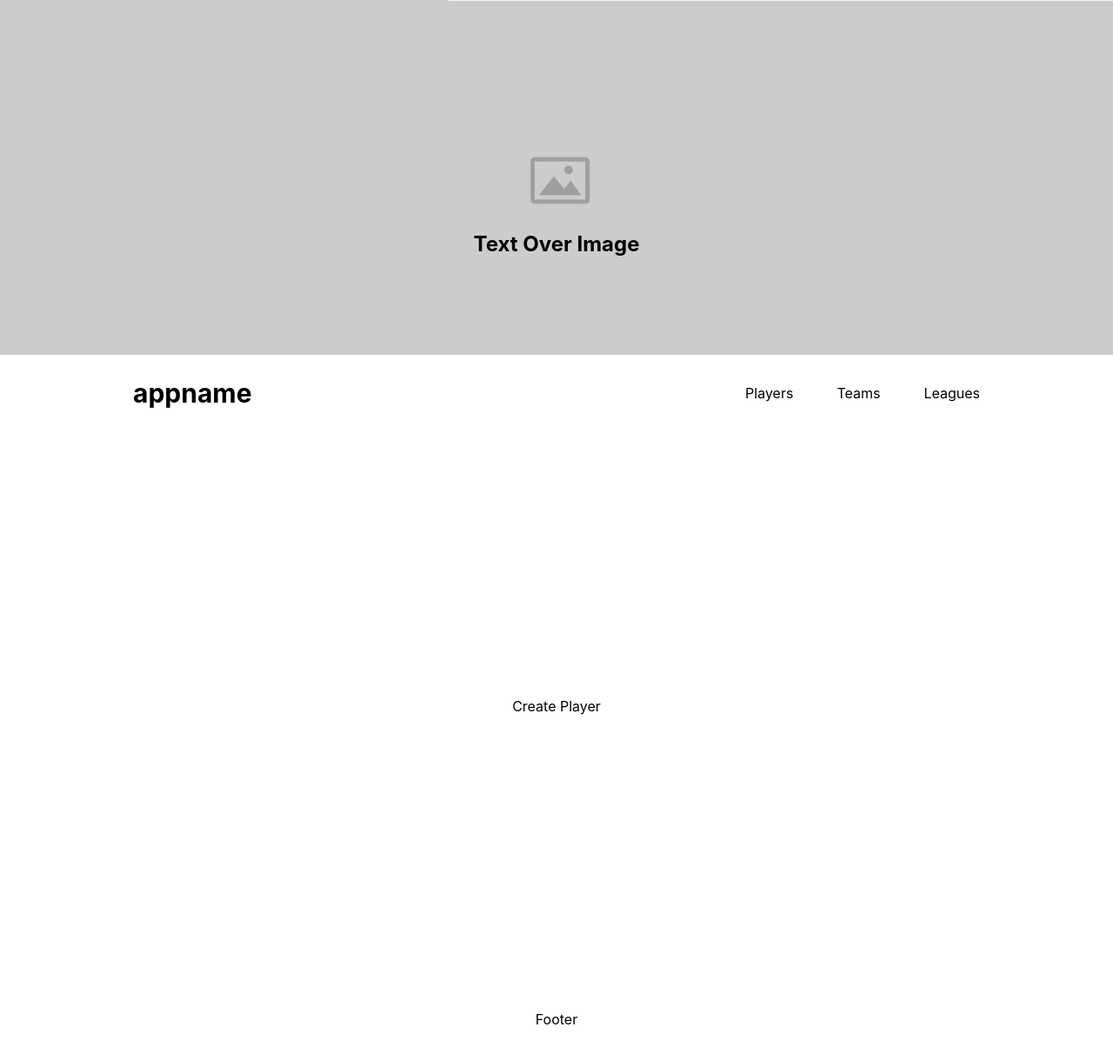
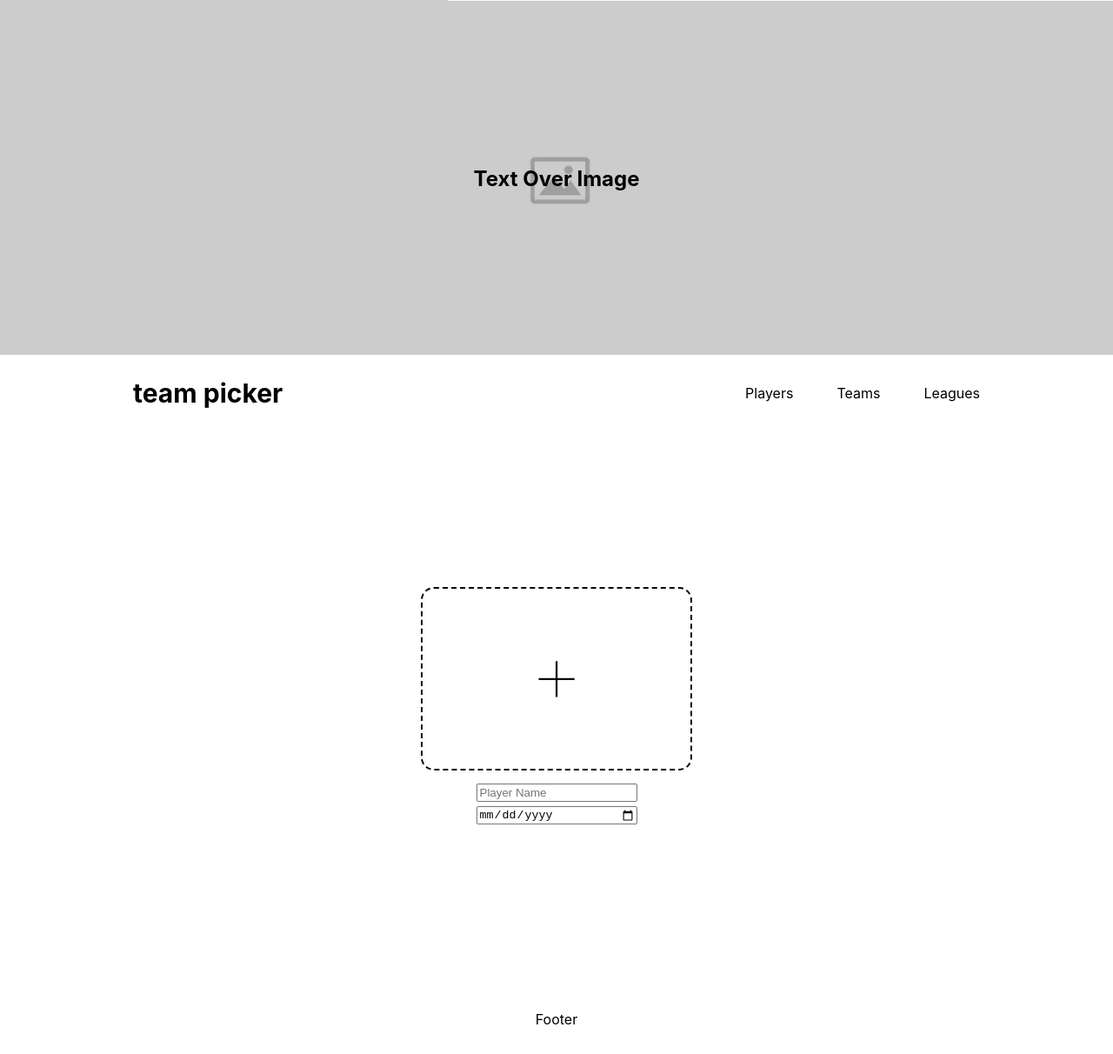
Before and after one commit to torland-klev/team-registration, a React app in the folder frontend/team-registration/: page /create-player in a window 1280 px wide. Shown: the whole page at 87% size. Built offline with nearby package versions, Linux system fonts and the light colour scheme.

Commit message:
Added create player image upload

```diff
--- a/frontend/team-registration/src/components/app/App.js
+++ b/frontend/team-registration/src/components/app/App.js
@@ -1,6 +1,7 @@
 import React, { Component } from 'react';
 import {BrowserRouter, Route, Redirect} from 'react-router-dom';
-import './App.css';
+import './App.css'
+import { APP_NAME } from '../../config';
 import { Banner, Footer } from '../';
 import SiteImage from '../siteimage/SiteImage';
 import { HomeView, PlayersView, CreatePlayerView } from '../../views';
@@ -10,7 +11,7 @@ export default class App extends Component {
     return (
       <div className="Container">
         <SiteImage />
-        <Banner />
+        <Banner text={APP_NAME} buttons={["Players", "Teams", "Leagues"]} onClick={["/players", "/teams", "/leagues"]}/>
         <BrowserRouter>
           <div className="Body">
             <Route exact path='/' component={HomeView} />
--- a/frontend/team-registration/src/components/banner/Banner.js
+++ b/frontend/team-registration/src/components/banner/Banner.js
@@ -8,9 +8,9 @@ export default class Banner extends Component{
   render(){
     return(
       <div className="Banner">
-        <TextButton bold text="appname" onClick={() => (window.location.href = '/players')} style={{fontSize: '30px'}}/>
+        <TextButton bold text={this.props.text} onClick={() => (window.location.href = '/')} style={{fontSize: '30px'}}/>
         {this.props.title}
-        <ButtonContainer />
+        <ButtonContainer buttons={this.props.buttons} onClick={this.props.onClick}/>
       </div>
     );
   }
--- a/frontend/team-registration/src/components/banner/ButtonContainer.js
+++ b/frontend/team-registration/src/components/banner/ButtonContainer.js
@@ -4,12 +4,17 @@ import { TextButton } from '../';
 
 export default class ButtonContainer extends Component {
 
+  constructor(props){
+    super(props);
+    this.buttons = this.props.buttons.map( (text, index) =>
+      <TextButton text={text} onClick={() => (window.location.href = this.props.onClick[index])} key={index}/>
+    );
+  }
+
   render(){
     return(
       <div className="ButtonContainer">
-        <TextButton text="Players" onClick={() => (window.location.href = '/players')}/>
-        <TextButton text="Teams" onClick={() => (window.location.href = '/teams')}/>
-        <TextButton text="Leagues" onClick={() => (window.location.href = '/leagues')}/>
+        {this.buttons}
       </div>
     );
   }
--- a/frontend/team-registration/src/components/siteimage/SiteImage.css
+++ b/frontend/team-registration/src/components/siteimage/SiteImage.css
@@ -1,6 +1,6 @@
 .SiteImage {
-  max-height: 100%;
   width: 100%;
+  position: relative;
 }
 
 .SiteImage img{
@@ -9,14 +9,14 @@
 }
 
 .center-text {
-  position: absolute;
-  width: 100%;
-  height: 70%;
   display: flex;
   align-items: center;
   justify-content: center;
   font-size: 24px;
   font-weight: bold;
+  width: 100%;
+  height: 100%;
+  position: absolute;
   top: 0;
   left: 0;
 }
--- /dev/null
+++ b/frontend/team-registration/src/config/const.js
@@ -0,0 +1 @@
+export const APP_NAME = "team picker";
--- /dev/null
+++ b/frontend/team-registration/src/config/index.js
@@ -0,0 +1 @@
+export * from './const';
--- a/frontend/team-registration/src/views/createplayer/CreatePlayerView.css
+++ b/frontend/team-registration/src/views/createplayer/CreatePlayerView.css
@@ -0,0 +1,47 @@
+.CreatePlayerContainer {
+  width: 100%;
+  height: 100%;
+  display: flex;
+  justify-content: center;
+  align-items: center;
+  flex-direction: column;
+}
+
+.CreatePlayerContainer img {
+  max-width: 30%;
+  max-height: 30%;
+  border: 2px dashed black;
+  border-radius: 15px;
+  cursor: pointer;
+}
+
+.InformationContainer {
+  display: flex;
+  flex-direction: column;
+  margin-top: 10px;
+}
+
+.InformationContainer input {
+  margin-top: 5px;
+}
+
+.UploadImage {
+  width: 30%;
+  height: 30%;
+  border: 2px dashed black;
+  border-radius: 15px;
+  display: flex;
+  align-items: center;
+  justify-content: center;
+  font-size: 100px;
+  font-weight: 1;
+  cursor: pointer;
+  padding-bottom: 15px;
+}
+
+.StatPickerContainer {
+  display: flex;
+  flex-direction: row;
+  justify-content: space-between;
+  align-items: center;
+}
--- a/frontend/team-registration/src/views/createplayer/CreatePlayerView.js
+++ b/frontend/team-registration/src/views/createplayer/CreatePlayerView.js
@@ -6,12 +6,57 @@ export default class CreatePlayerView extends Component {
     super(props);
     this.state = {
       title: "Create Player",
+      selectedFile: null,
     };
   }
 
+  onChangeHandler = (event) => {
+    const file = event.target.files[0];
+    this.setState({
+      selectedFile: file,
+    })
+  }
+
+  buildFileSelector(){
+    const fileSelector = document.createElement('input');
+    fileSelector.setAttribute('type', 'file');
+    fileSelector.setAttribute('accept', 'image/*');
+    fileSelector.onchange = this.onChangeHandler;
+    return fileSelector;
+  }
+
+  componentDidMount(){
+    this.fileSelector = this.buildFileSelector();
+  }
+
+  handleFileSelect = (e) => {
+    e.preventDefault();
+    this.fileSelector.click();
+  }
+
   render(){
-    return(
-      <div className="CreatePlayerView">{this.state.title}</div>
-    );
+
+    const similar =
+      <div className="InformationContainer">
+        <input type="text" placeholder="Player Name" maxLength="64" required/>
+        <input type="date" required />
+      </div>;
+    if (this.state.selectedFile){
+      return(
+        <div className="CreatePlayerContainer">
+          <img src={URL.createObjectURL(this.state.selectedFile)} onClick={this.handleFileSelect} />
+          {similar}
+        </div>
+      )
+    } else {
+      return(
+        <div className="CreatePlayerContainer">
+          <div className="UploadImage" onClick={this.handleFileSelect}>
+            +
+          </div>
+          {similar}
+        </div>
+      );
+    }
   }
 }
```
Also changed, not shown: frontend/team-registration/src/components/createplayer/CreatePlayer.js (deleted, +0 -11 lines), frontend/team-registration/src/views/createplayer/StatPicker.js (added, +13 -0 lines).
